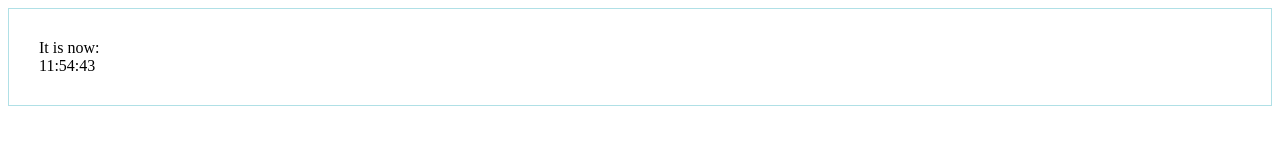
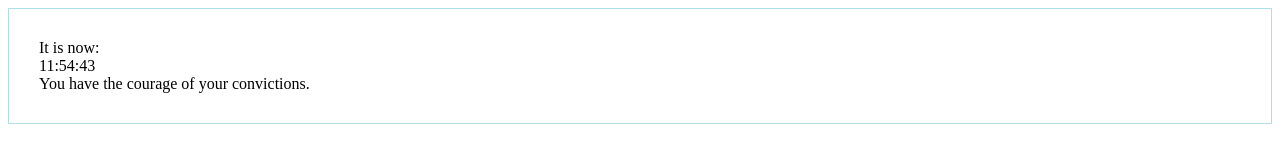
Before and after one commit to KyleMThornton/time-and-a-compliment-old, a plain HTML site: page index.html in a window 1280 px wide. Drawn offline with Linux system fonts and the light colour scheme.

Commit message:
Added compliments array and script

```diff
--- /dev/null
+++ b/compliments.js
@@ -0,0 +1,40 @@
+var complimentsList = [
+  "That's a very nice color on you.",
+  "You look great today.",
+  "You’re a smart cookie.",
+  "I bet you make babies smile.",
+  "You have impeccable manners.",
+  "I like your style.",
+  "You have the best laugh.",
+  "You are the most perfect you there is.",
+  "You’re strong.",
+  "Your perspective is refreshing.",
+  "You’re an awesome friend.",
+  "You light up the room.",
+  "You deserve a hug right now.",
+  "You should be proud of yourself.",
+  "You’re more helpful than you realize.",
+  "You have a great sense of humor.",
+  "You’ve got all the right moves!",
+  "Is that your picture next to “charming” in the dictionary?",
+  "Your kindness is a balm to all who encounter it.",
+  "You’re all that and a super-size bag of chips.",
+  "On a scale from 1 to 10, you’re an 11.",
+  "You are brave.",
+  "You’re even more beautiful on the inside than you are on the outside.",
+  "You have the courage of your convictions.",
+  "Aside from food. You’re my favorite.",
+  "If cartoon bluebirds were real, a bunch of them would be sitting on your shoulders singing right now.",
+  "You are making a difference.",
+  "You’re like sunshine on a rainy day.",
+  "You bring out the best in other people."
+];
+
+function fetchRandomCompliment() {
+  var randomCompliment =
+    complimentsList[Math.floor(Math.random() * complimentsList.length)];
+
+  document.getElementById("complimentText").innerHTML = randomCompliment;
+}
+
+// https://thinkkindness.org/a-list-of-100-compliments/
--- a/index.html
+++ b/index.html
@@ -8,12 +8,20 @@
   <link rel="stylesheet" href="styles.css" />
   <title>Time and a Compliment</title>
   <script src="scripts.js"></script>
+  <script src="compliments.js"></script>
+  <script>
+    function start() {
+      startTime();
+      fetchRandomCompliment();
+    }
+  </script>
 </head>
 
-<body onload="startTime()"></body>
+<body onload="start()"></body>
 
 It is now:
 <div id="timeText"></div>
+<div id="complimentText"></div>
 
 </body>
 
```
